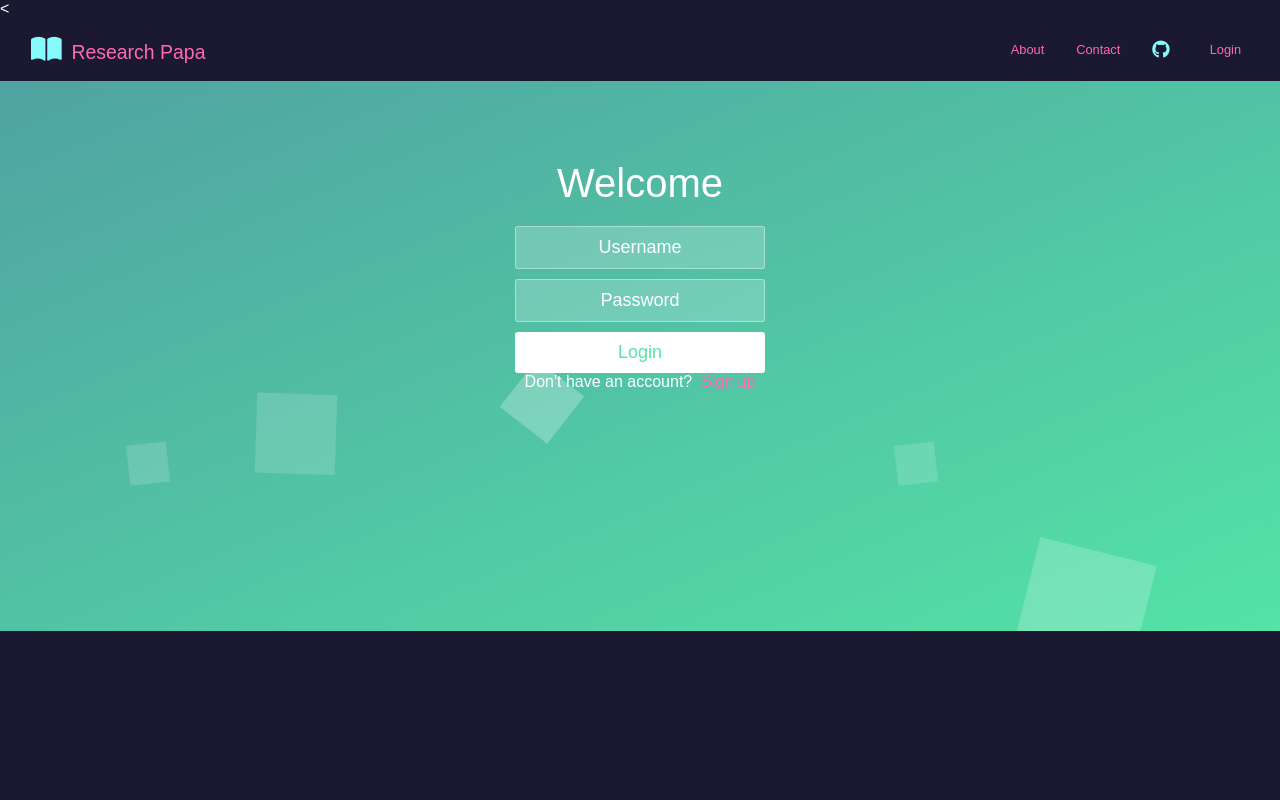
After one commit to PuruBehl/reasearch-papa, a Flask app: page /login in a window 1280 px wide. The commit adds this page. Run offline with Flask 2, Linux system fonts and the light colour scheme; parts of the project's set-up code (start-up, migrations or seed data) failed here and were passed over; some libraries are stand-ins or nearby versions; some web fonts are replaced.

Commit message:
adding the login functionality;

```diff
--- a/app.py
+++ b/app.py
@@ -1,9 +1,26 @@
-from flask import Flask, render_template, request
+from flask import Flask, render_template, request,url_for,redirect
 from werkzeug import secure_filename
 import research_papa_python_script as rp
 import os
+from flask_pymongo import PyMongo
+import urllib
+from flask_login import LoginManager, UserMixin ,login_user,login_required,current_user,logout_user
+from boto.s3.connection import S3Connection
+
+
+s3 = S3Connection(os.environ['str1'], os.environ['str2'] , os.environ['str3'])
 
 app = Flask(__name__)
+
+# Setting up the information for the database here
+# Getting the uri string
+uri_string=s3[0]+urllib.parse.quote(s3[1])+s3[2]
+
+# Adding the pymongo database
+mongodb_client = PyMongo(app, uri=uri_string)
+
+# Getting the db
+db = mongodb_client.db
 
 @app.route('/')
 def simple():
@@ -34,5 +51,34 @@ def upload_file2():
       return render_template("uploader.html",dictionary_headings=dic)
    return "No content"
 
+
+@app.route('/login',methods = ["GET","POST"])
+def login() :
+   error = "Welcome"
+   if request.method=="POST":
+      data = db.authentication.find_one({"Username":request.form["username"],"Password":request.form['password']})
+      if data :
+         return redirect(url_for('upload_file'))
+      else:
+         error = "No such user exists in the database!! Please try to signup !!"
+   return render_template("login.html",error=error)
+
+
+@app.route('/signup',methods = ["GET","POST"])
+def signup():
+   error = "Welcome"
+   if request.method=="POST":
+      try:
+         db.authentication.insert_one({'Username':request.form["username"],'Password':request.form['password'],
+         'Email':request.form['email'],'Name':request.form['name']})
+      except:
+         error = "Please change the username / email since they already exists !!"
+      if error=="Welcome" :
+         return redirect(url_for('simple'))
+   return render_template("signup.html",error=error)
+
+
+
+
 if __name__ == '__main__':
    app.run(debug = True)
--- a/requirements.txt
+++ b/requirements.txt
@@ -5,3 +5,5 @@ Jinja2==2.10.1
 MarkupSafe==1.1.1
 Werkzeug==0.15.5
 pymupdf==1.19.4
+flask_pymongo
+flask_login
--- /dev/null
+++ b/static/css/login.css
@@ -0,0 +1,282 @@
+:root {
+      --black: #171321;
+
+  --white : #D8FFDB ;
+  --lime : #A0CD60 ;
+  --blue : #1C646D ;
+  --brown : #1F0802 ;
+  --purple : #38184C ;
+/*  --dkblue : #042326;
+*/
+  --dkblue : #1A1931 ;
+  --magenta: #e310cb;
+  --hotmag: #ff17e4;
+  --seashell : #F7D6D0 ;
+  --peach : #FFE5B4 ;
+      --plum: #4b0d49;
+    --hotmag: #ff17e4;
+    --magenta: #e310cb;
+    --aqua: #86fbfb;
+        --dkblue2: #0d314b;
+
+
+}
+
+
+
+
+
+@font-face {
+  font-family: 'Source Sans Pro';
+  font-style: normal;
+  font-weight: 200;
+  src: url(https://fonts.gstatic.com/s/sourcesanspro/v14/6xKydSBYKcSV-LCoeQqfX1RYOo3i94_wlxdr.ttf) format('truetype');
+}
+@font-face {
+  font-family: 'Source Sans Pro';
+  font-style: normal;
+  font-weight: 300;
+  src: url(https://fonts.gstatic.com/s/sourcesanspro/v14/6xKydSBYKcSV-LCoeQqfX1RYOo3ik4zwlxdr.ttf) format('truetype');
+}
+* {
+  box-sizing: border-box;
+  margin: 0;
+  padding: 0;
+  font-weight: 300;
+}
+body {
+  font-family: 'Source Sans Pro', sans-serif;
+  color: white;
+  font-weight: 300;
+  background-color: var(--dkblue);
+}
+body ::-webkit-input-placeholder {
+  /* WebKit browsers */
+  font-family: 'Source Sans Pro', sans-serif;
+  color: white;
+  font-weight: 300;
+}
+body :-moz-placeholder {
+  /* Mozilla Firefox 4 to 18 */
+  font-family: 'Source Sans Pro', sans-serif;
+  color: white;
+  opacity: 1;
+  font-weight: 300;
+}
+body ::-moz-placeholder {
+  /* Mozilla Firefox 19+ */
+  font-family: 'Source Sans Pro', sans-serif;
+  color: white;
+  opacity: 1;
+  font-weight: 300;
+}
+body :-ms-input-placeholder {
+  /* Internet Explorer 10+ */
+  font-family: 'Source Sans Pro', sans-serif;
+  color: white;
+  font-weight: 300;
+}
+.wrapper {
+  background: #50a3a2;
+  background: linear-gradient(to bottom right, #50a3a2 0%, #53e3a6 100%);
+  position: absolute;
+  left: 0;
+  width: 100%;
+  height: 100% ;
+  height: 550px;
+  overflow: hidden;
+}
+.wrapper.form-success .container h1 {
+  transform: translateY(160px);
+}
+.container {
+  max-width: 600px;
+  margin: 0 auto;
+  padding: 80px 0;
+  height: 400px;
+  text-align: center;
+}
+.container h1 {
+  font-size: 40px;
+  transition-duration: 1s;
+  transition-timing-function: ease-in-put;
+  font-weight: 200;
+}
+form {
+  padding: 20px 0;
+  position: relative;
+  z-index: 2;
+}
+form input {
+  -webkit-appearance: none;
+     -moz-appearance: none;
+          appearance: none;
+  outline: 0;
+  border: 1px solid rgba(255, 255, 255, 0.4);
+  background-color: rgba(255, 255, 255, 0.2);
+  width: 250px;
+  border-radius: 3px;
+  padding: 10px 15px;
+  margin: 0 auto 10px auto;
+  display: block;
+  text-align: center;
+  font-size: 18px;
+  color: white;
+  transition-duration: 0.25s;
+  font-weight: 300;
+}
+form input:hover {
+  background-color: rgba(255, 255, 255, 0.4);
+}
+form input:focus {
+  background-color: white;
+  width: 300px;
+  color: #53e3a6;
+}
+form button {
+  -webkit-appearance: none;
+     -moz-appearance: none;
+          appearance: none;
+  outline: 0;
+  background-color: white;
+  border: 0;
+  padding: 10px 15px;
+  color: #53e3a6;
+  border-radius: 3px;
+  width: 250px;
+  cursor: pointer;
+  font-size: 18px;
+  transition-duration: 0.25s;
+}
+form button:hover {
+  background-color: #f5f7f9;
+}
+.bg-bubbles {
+  position: absolute;
+  top: 0;
+  left: 0;
+  width: 100%;
+  height: 100%;
+  z-index: 1;
+}
+.bg-bubbles li {
+  position: absolute;
+  list-style: none;
+  display: block;
+  width: 40px;
+  height: 40px;
+  background-color: rgba(255, 255, 255, 0.15);
+  bottom: -160px;
+  -webkit-animation: square 25s infinite;
+  animation: square 25s infinite;
+  transition-timing-function: linear;
+}
+.bg-bubbles li:nth-child(1) {
+  left: 10%;
+}
+.bg-bubbles li:nth-child(2) {
+  left: 20%;
+  width: 80px;
+  height: 80px;
+  -webkit-animation-delay: 2s;
+          animation-delay: 2s;
+  -webkit-animation-duration: 17s;
+          animation-duration: 17s;
+}
+.bg-bubbles li:nth-child(3) {
+  left: 25%;
+  -webkit-animation-delay: 4s;
+          animation-delay: 4s;
+}
+.bg-bubbles li:nth-child(4) {
+  left: 40%;
+  width: 60px;
+  height: 60px;
+  -webkit-animation-duration: 22s;
+          animation-duration: 22s;
+  background-color: rgba(255, 255, 255, 0.25);
+}
+.bg-bubbles li:nth-child(5) {
+  left: 70%;
+}
+.bg-bubbles li:nth-child(6) {
+  left: 80%;
+  width: 120px;
+  height: 120px;
+  -webkit-animation-delay: 3s;
+          animation-delay: 3s;
+  background-color: rgba(255, 255, 255, 0.2);
+}
+.bg-bubbles li:nth-child(7) {
+  left: 32%;
+  width: 160px;
+  height: 160px;
+  -webkit-animation-delay: 7s;
+          animation-delay: 7s;
+}
+.bg-bubbles li:nth-child(8) {
+  left: 55%;
+  width: 20px;
+  height: 20px;
+  -webkit-animation-delay: 15s;
+          animation-delay: 15s;
+  -webkit-animation-duration: 40s;
+          animation-duration: 40s;
+}
+.bg-bubbles li:nth-child(9) {
+  left: 25%;
+  width: 10px;
+  height: 10px;
+  -webkit-animation-delay: 2s;
+          animation-delay: 2s;
+  -webkit-animation-duration: 40s;
+          animation-duration: 40s;
+  background-color: rgba(255, 255, 255, 0.3);
+}
+.bg-bubbles li:nth-child(10) {
+  left: 90%;
+  width: 160px;
+  height: 160px;
+  -webkit-animation-delay: 11s;
+          animation-delay: 11s;
+}
+@-webkit-keyframes square {
+  0% {
+    transform: translateY(0);
+  }
+  100% {
+    transform: translateY(-700px) rotate(600deg);
+  }
+}
+@keyframes square {
+  0% {
+    transform: translateY(0);
+  }
+  100% {
+    transform: translateY(-700px) rotate(600deg);
+  }
+}
+
+a:link {
+  color: hotpink;
+  background-color: transparent;
+  text-decoration: none;
+}
+
+a:visited {
+  color: #de1738;
+  background-color: transparent;
+  text-decoration: none;
+}
+
+a:hover {
+  color: red;
+  background-color: transparent;
+  text-decoration: underline;
+}
+
+a:active {
+  color: pink;
+  background-color: transparent;
+  text-decoration: underline;
+}
--- /dev/null
+++ b/static/js/login.js
@@ -0,0 +1,7 @@
+$("#login-button").click(function(event){
+		 event.preventDefault();
+
+	 $('form').fadeOut(50000);
+	 $('.wrapper').addClass('form-success');
+	 await new Promise(r => setTimeout(r, 20000));
+});
--- /dev/null
+++ b/templates/login.html
@@ -0,0 +1,51 @@
+<<!DOCTYPE html>
+<html>
+<head>
+	<meta charset="utf-8">
+	<meta name="viewport" content="width=device-width, initial-scale=1">
+	<title>Login</title>
+	<script type="text/javascript" src="{{ url_for('static',filename='js/login.js') }}"></script> <script src='https://cdnjs.cloudflare.com/ajax/libs/jquery/2.1.3/jquery.min.js'></script>
+<link rel="stylesheet" href="{{ url_for('static',filename='css/login.css') }}">
+       <link rel="stylesheet" href="{{url_for('static',filename='css/navbar.css')}}">
+
+
+</head>
+<body>
+{% include 'navbar.html' %}
+
+
+<div class="wrapper">
+	<div class="container">
+		<h1>{{error}}</h1>
+
+		<form class="form" method="post" action="">
+			<input type="text" placeholder="Username" value="{{request.form.username}}" name="username">
+			<input type="password" placeholder="Password" value="{{request.form.password}}" name="password">
+			<button type="submit" id="login-button">Login</button>
+			<p></p>
+			<p class="login__signup">Don't have an account? &nbsp;<a href="{{url_for('signup')}}">Sign up</a></p>
+
+
+		</form>
+	</div>
+
+	<ul class="bg-bubbles">
+		<li></li>
+		<li></li>
+		<li></li>
+		<li></li>
+		<li></li>
+		<li></li>
+		<li></li>
+		<li></li>
+		<li></li>
+		<li></li>
+	</ul>
+</div>
+
+
+
+
+
+</body>
+</html>
--- a/templates/navbar.html
+++ b/templates/navbar.html
@@ -5,6 +5,6 @@
     <li><a href="#about">About</a></li>
     <li><a href="#contact">Contact</a></li>
     <li><a href="https://github.com/PuruBehl"><i class="fab fa-github"></i><span class="sr-only">Github</span></a></li>
-    <li><a href="#Login" class="login">Login</a></li>
+    <li><a href="{{url_for('login')}}" class="login">Login</a></li>
   </ul>
 </nav>
```
Also changed, not shown: templates/signup.html (added, +53 -0 lines), templates/temp.html (deleted, +0 -62 lines), templates/upload.html (+13 -21 lines).
